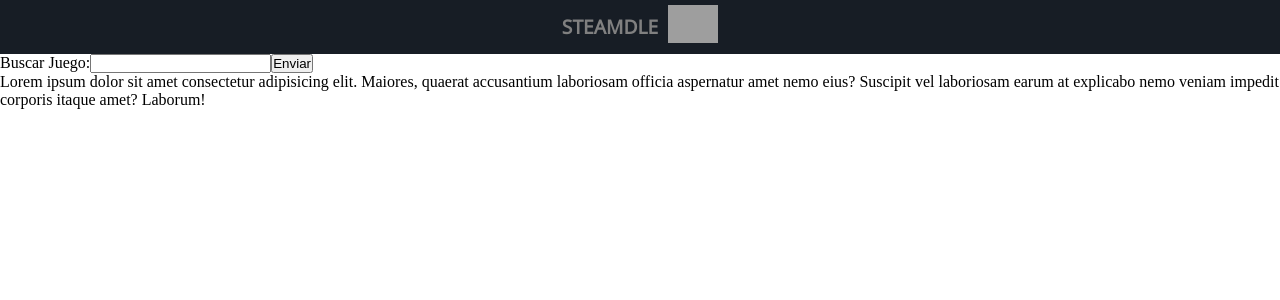
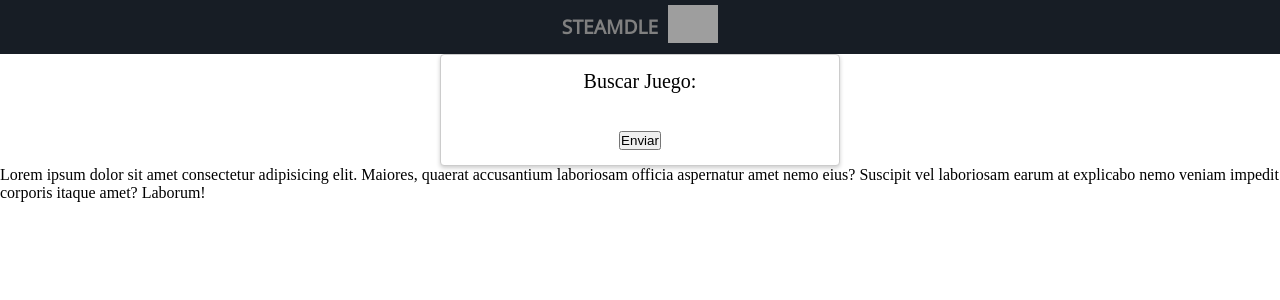
Before and after one commit to Bloch12/steamle, an Angular app: page / in a window 1280 px wide. Shown: the top 300 px of the page. Built offline with nearby package versions, Linux system fonts and the light colour scheme; grey boxes are pictures that could not be loaded.

Commit message:
comunicacion de componentes

```diff
--- a/src/app/app.module.ts
+++ b/src/app/app.module.ts
@@ -7,6 +7,7 @@
 import { FormsModule } from '@angular/forms';
 import { ComparadorComponent } from './comparador/comparador.component';
 import { HeaderComponent } from './header/header.component';
+import {HttpClientModule} from '@angular/common/http';
 
 
 @NgModule({
@@ -19,7 +20,8 @@
   imports: [
     BrowserModule,
     AppRoutingModule,
-    FormsModule
+    FormsModule,
+    HttpClientModule
   ],
   providers: [],
   bootstrap: [AppComponent]
--- a/src/app/comparador/comparador.component.html
+++ b/src/app/comparador/comparador.component.html
@@ -1,3 +1,6 @@
+\<!--
+<search-bar></search-bar>
+
 <div *ngFor = "let j of juegosBuscados">
     <div *ngIf = "j.nombre === juegoRandom; else elseBlock">
         <p> ¡Has acertado! </p>
@@ -6,3 +9,4 @@
         <p> {{j.name}} </p>
     </ng-template>
 </div>
+    -->
--- a/src/app/comparador/comparador.component.ts
+++ b/src/app/comparador/comparador.component.ts
@@ -1,4 +1,4 @@
-import { Component } from '@angular/core';
+import { Component,Input } from '@angular/core';
 
 @Component({
   selector: 'comparador',
@@ -6,13 +6,16 @@
   styleUrls: ['./comparador.component.css']
 })
 export class ComparadorComponent {
+    /*
     juegoRandom: any = {};
+    juego: string = "";
     juegosBuscados: any[] = [];
 
-    public Agregar(game: any){
+    @Input() public Agregar(game: any){
         if(this.juegosBuscados.includes(game.name))
             return;
         this.juegosBuscados.push(game.name);
+        this.juego = game.name;
     }
 
     ComapararScore(game: any):string{
@@ -40,5 +43,5 @@
             return `Fecha de lanzamiento es menor a ${game.relased[0]}/${game.relased[1]}/${game.relased[2]}`;
         return `Fecha de lanzamiento es igual a ${game.relased[0]}/${game.relased[1]}/${game.relased[2]}`;
     }
-
+*/
 }
--- a/src/app/search-bar/search-bar.component.css
+++ b/src/app/search-bar/search-bar.component.css
@@ -0,0 +1,57 @@
+/* Estilos para el contenedor principal */
+.containerPrincipal {
+    text-align: center;
+  }
+
+  /* Estilos para la barra de búsqueda un poco más grande */
+  .containerForm {
+    display: flex;
+    flex-direction: column;
+    align-items: center;
+    width: 100%;
+    max-width: 400px;
+    margin: 0 auto;
+    background: white;
+    border: 1px solid #ccc;
+    box-shadow: 0 2px 4px rgba(0, 0, 0, 0.2);
+    border-radius: 4px;
+    padding: 15px; /* Aumenta el padding para hacerla un poco más grande */
+  }
+
+  label {
+    font-size: 20px; /* Hacer el texto un poco más grande */
+    display: block;
+  }
+
+  input[type="text"] {
+    width: 100%;
+    padding: 10px; /* Mantiene el tamaño del input */
+    font-size: 16px; /* Tamaño de fuente normal */
+    border: none;
+    outline: none;
+  }
+
+  /* Estilos para el contenedor de resultados un poco más pequeños */
+  ul {
+    list-style: none;
+    padding: 0;
+    background: white;
+    border: 1px solid #ccc;
+    margin-top: 10px;
+    border-radius: 4px;
+    box-shadow: 0 2px 4px rgba(0, 0, 0, 0.2);
+    max-height: 200px;
+    overflow-y: auto;
+    width: 100%; /* Misma anchura que la barra de búsqueda */
+  }
+
+  .juego {
+    padding: 5px; /* Reduce el padding para hacer los elementos más pequeños */
+    cursor: pointer;
+    font-size: 14px; /* Tamaño de fuente un poco más pequeño */
+  }
+
+  /* Estilo para resaltar al pasar el ratón sobre los resultados */
+  .juego:hover {
+    background-color: #f0f0f0;
+  }
--- a/src/app/search-bar/search-bar.component.html
+++ b/src/app/search-bar/search-bar.component.html
@@ -2,7 +2,7 @@
     <form class="containerForm" id="containerForm">
         <label for="nombre">Buscar Juego:</label>
         <input  type="text" name= "search" [(ngModel)] = "search"  (keyup)="filtrarJuegos()">
-        <button id="enviar" (click)="buscarJuego()">Enviar</button>
+        <button id="enviar">Enviar</button>
     </form>
     <ul *ngFor = "let e of filterList" >
        <li class = "juego" (click) = seleccionarJuego(e.name)> {{e.name}} </li>
--- a/src/app/search-bar/search-bar.component.ts
+++ b/src/app/search-bar/search-bar.component.ts
@@ -1,4 +1,7 @@
-import { Component } from '@angular/core';
+import { Component, Input, inject, ViewChild } from '@angular/core';
+import { Game, GameJson } from '../../models/game';
+import { HttpClient } from '@angular/common/http';
+
 
 @Component({
   selector: 'search-bar',
@@ -8,27 +11,32 @@
 
 
 export class SearchBarComponent {
-    search: string = "";
+    @Input() search: string = "";
+    @Input() buscar!: Function;
     filterList: any[] = [];
+    http = inject(HttpClient);
 
-    async filtrarJuegos() {
+    filtrarJuegos() {
+
       if(this.search.trim() == "" || this.search.trim().length < 3){
         this.filterList = [];
         return;
       }
+      let games!: GameJson[];
+      this.http.get<GameJson[]>("../../assets/names.json").subscribe((res) => {
+        games = res;});
 
-      const games: any =  await (await fetch("../../assets/names.json")).json();
-
-      this.filterList = games.results.filter((game: any)=>
+      this.filterList = games.filter((game: any)=>
         game.name.toLowerCase().includes(this.search.toLowerCase())
       );
+
     }
 
     seleccionarJuego(e:string){
         this.search = e;
-        this.buscarJuego();
+        this.filterList = [];
     }
-
+    /*
     async buscarJuego(){
       const games: any = await (await fetch("../../assets/names.json")).json();
       let game: any = games.results.find((game: any) => game.name.toLowerCase() === this.search.toLowerCase());
@@ -38,13 +46,15 @@
         this.filterList = [];
         return;
       }
+
       const url: string = "https://api.rawg.io/api/games/" + game.id + "?key=6bf148d28f1c48dd90a904b72e52b717";
-      game = await fetch(url);
-      game = await game.json();
-      game = this.loadGame(game);
-      let aux = document.getElementById("comparador");
+      this.http.get(url).subscribe(async (res: any) => {
+        game = await game.json();
+        this.loadGame(game);
+      });
       this.search = "";
       this.filterList = [];
+
     }
 
     textoAFecha(texto: string): number[] {
@@ -59,14 +69,16 @@
     }
 
     loadGame(res: any){
-      let game: any = {};
-      game.name = res.name;
-      game.metacritic = res.metacritic;
-      game.genres = res.genres;
-      game.tags = res.tags;
-      game.develpers = res.developers;
-      game.relased = this.textoAFecha(res.released);
-      return game;
+      let game: Game = {
+        name: res.name as string,
+        rating: res.metacritic as number,
+        genres: res.genres as string[],
+        tags: res.tags as string[],
+        developers: res.developers as string[],
+        relased: this.textoAFecha(res.released),
+        description: res.description_raw as string,
+        image: res.background_image as string
+      }
+    }
+  */
   }
-
-  }
--- /dev/null
+++ b/src/models/game.ts
@@ -0,0 +1,17 @@
+export interface Game {
+    name: string;
+    description: string;
+    genres: string[];
+    tags: string[];
+    image: string;
+    rating: number;
+    developers: string[];
+    relased: number[];
+}
+
+export interface GameJson {
+    name: string;
+    slug: string;
+    id:number;
+    image: string;
+}
```
Also changed, not shown: src/assets/names.json.
